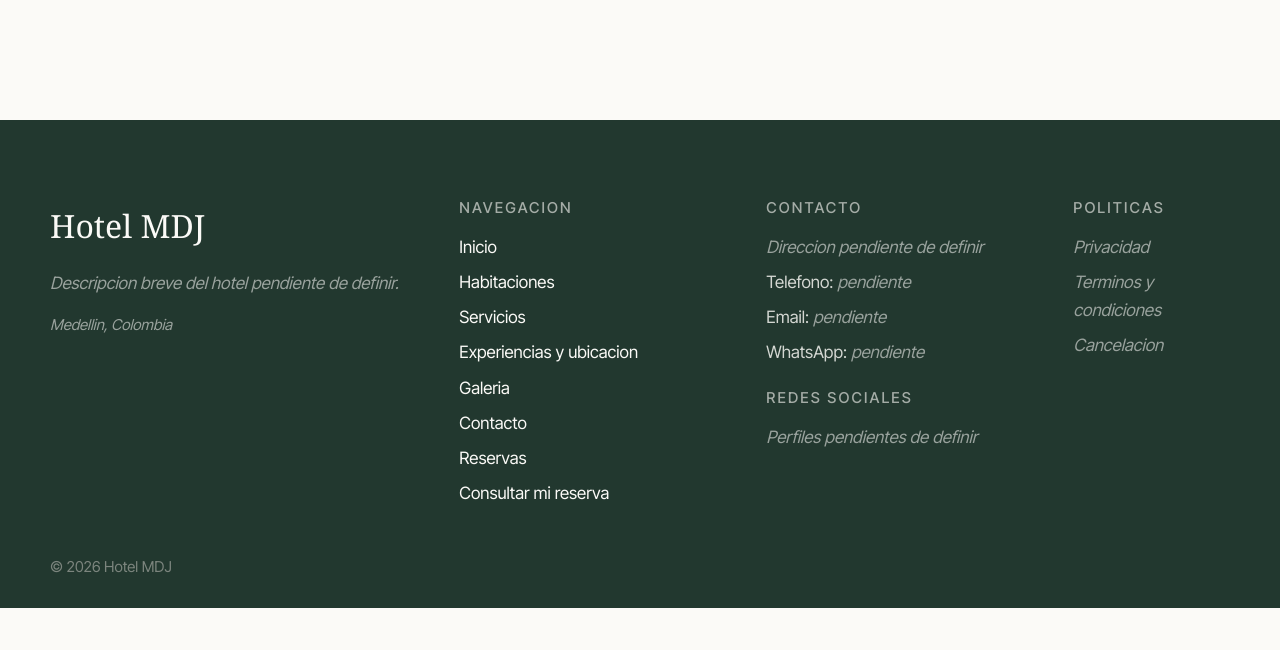
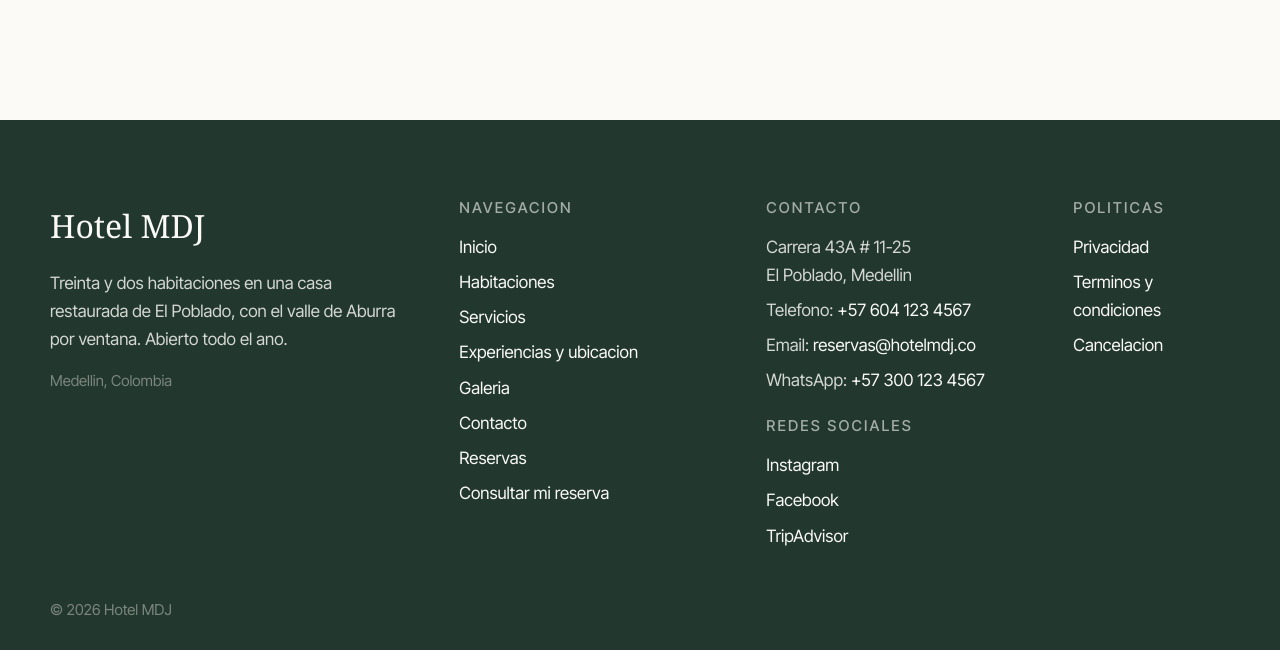
Before and after one commit to MiguelAngelMarinMejia1/ArquitecturaDeSoftware-Proyecto, a Django app: page /reservaciones/consultar/ in a window 1280 px wide. Shown: the part 942-1592 px from the top of the page. Before the commit the page ends 1550 px from the top, so only its background shows below. Run offline with Django 5.2, Linux system fonts and the light colour scheme; some libraries are stand-ins or nearby versions; some web fonts are replaced.

Commit message:
content(web): fill the footer with hotel details

```diff
--- a/web/templates/web/base.html
+++ b/web/templates/web/base.html
@@ -84,8 +84,11 @@
         <div class="row g-4 g-lg-5">
             <div class="col-12 col-lg-4">
                 <p class="mdj-footer__marca mb-3">Hotel MDJ</p>
-                <p data-placeholder="descripcion-hotel">Descripcion breve del hotel pendiente de definir.</p>
-                <p class="mdj-meta mb-0" data-placeholder="ubicacion">Medellin, Colombia</p>
+                <p>
+                    Treinta y dos habitaciones en una casa restaurada de El Poblado,
+                    con el valle de Aburra por ventana. Abierto todo el ano.
+                </p>
+                <p class="mdj-meta mb-0">Medellin, Colombia</p>
             </div>
 
             <div class="col-6 col-lg-3">
@@ -108,23 +111,27 @@
                 <h2>Contacto</h2>
                 <address>
                     <ul>
-                        <li data-placeholder="direccion">Direccion pendiente de definir</li>
-                        <li>Telefono: <a href="#" data-placeholder="telefono">pendiente</a></li>
-                        <li>Email: <a href="#" data-placeholder="email">pendiente</a></li>
-                        <li>WhatsApp: <a href="#" data-placeholder="whatsapp">pendiente</a></li>
+                        <li>Carrera 43A # 11-25<br>El Poblado, Medellin</li>
+                        <li>Telefono: <a href="tel:+576041234567">+57 604 123 4567</a></li>
+                        <li>Email: <a href="mailto:reservas@hotelmdj.co">reservas@hotelmdj.co</a></li>
+                        <li>WhatsApp: <a href="https://wa.me/573001234567">+57 300 123 4567</a></li>
                     </ul>
                 </address>
                 <h2 class="mt-4">Redes sociales</h2>
-                <ul data-placeholder="redes-sociales"><li>Perfiles pendientes de definir</li></ul>
+                <ul>
+                    <li><a href="#">Instagram</a></li>
+                    <li><a href="#">Facebook</a></li>
+                    <li><a href="#">TripAdvisor</a></li>
+                </ul>
             </div>
 
             <div class="col-12 col-lg-2">
                 <nav aria-label="Politicas">
                     <h2>Politicas</h2>
                     <ul>
-                        <li><a href="#" data-placeholder="politica-privacidad">Privacidad</a></li>
-                        <li><a href="#" data-placeholder="terminos">Terminos y condiciones</a></li>
-                        <li><a href="#" data-placeholder="politica-cancelacion">Cancelacion</a></li>
+                        <li><a href="#">Privacidad</a></li>
+                        <li><a href="#">Terminos y condiciones</a></li>
+                        <li><a href="#">Cancelacion</a></li>
                     </ul>
                 </nav>
             </div>
```
